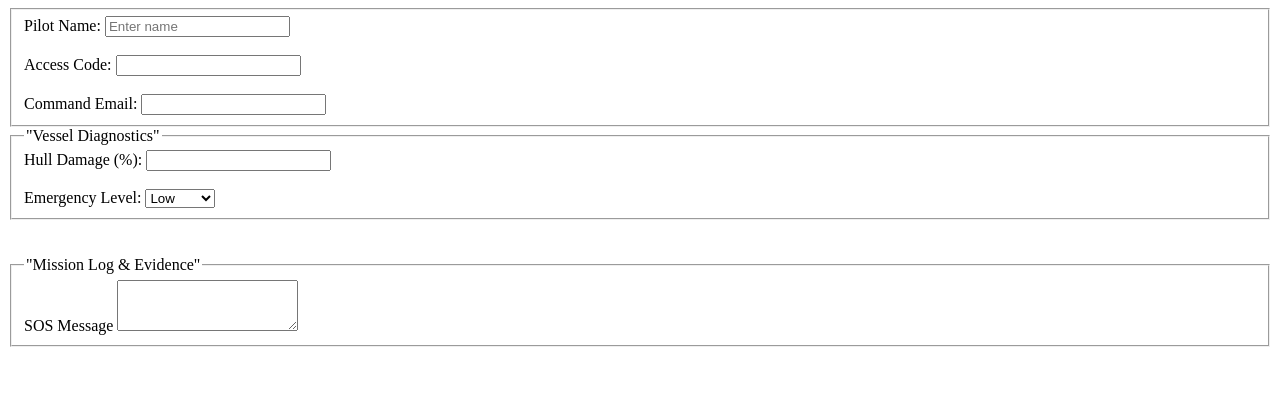
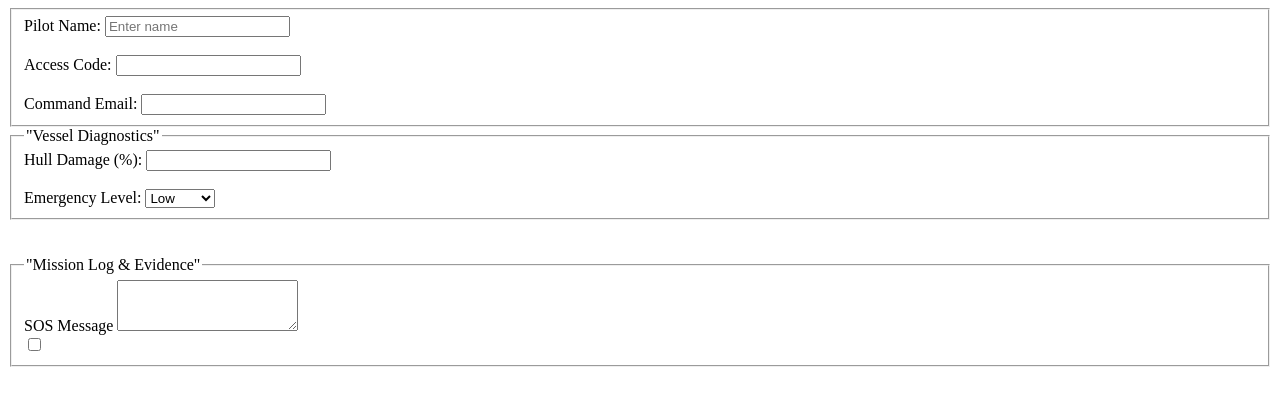
Before and after one commit to Mariamik0/MariamNepharidze-gameorebischelenji, a plain HTML site: page homework-4-space-journey-part1/index.html in a window 1280 px wide. Drawn offline with Linux system fonts and the light colour scheme.

Commit message:
feat:addcheckbox

```diff
--- a/homework-4-space-journey-part1/index.html
+++ b/homework-4-space-journey-part1/index.html
@@ -37,7 +37,11 @@
             <legend>"Mission Log & Evidence"</legend>
             <label for="">SOS Message</label>
             <textarea id="sos-message" name="sos_message" rows="3" required></textarea>
+
+        <div>
+            <input type="checkbox" id="quarantine" name="quarantine" required>
+            <label for="I agree to quarantine protocols."></label>
+        </div>
         </fieldset>
-
 </body>
 </html>
```
